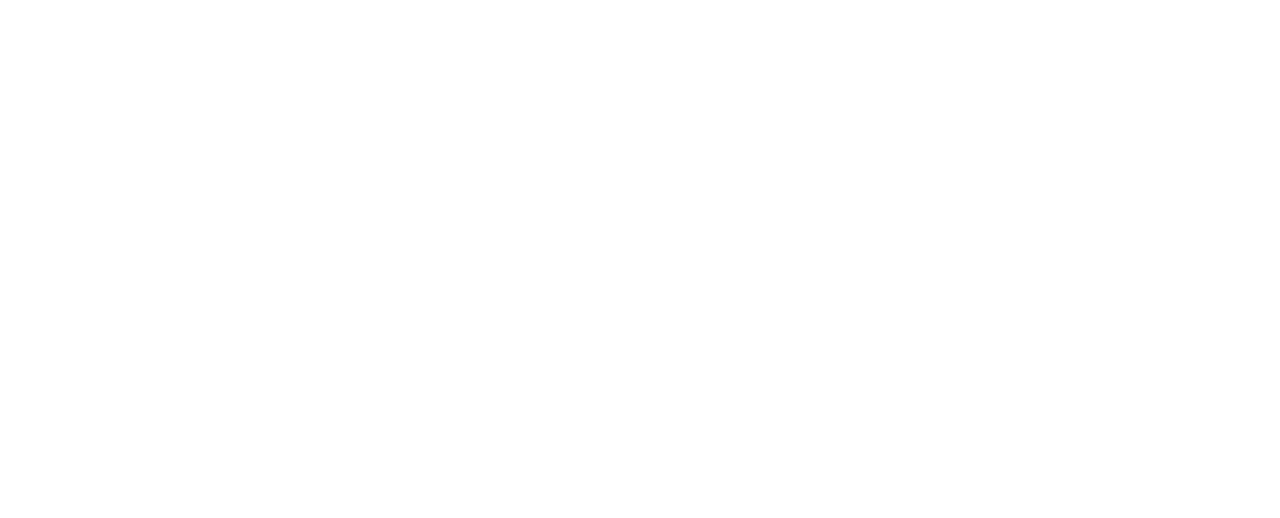
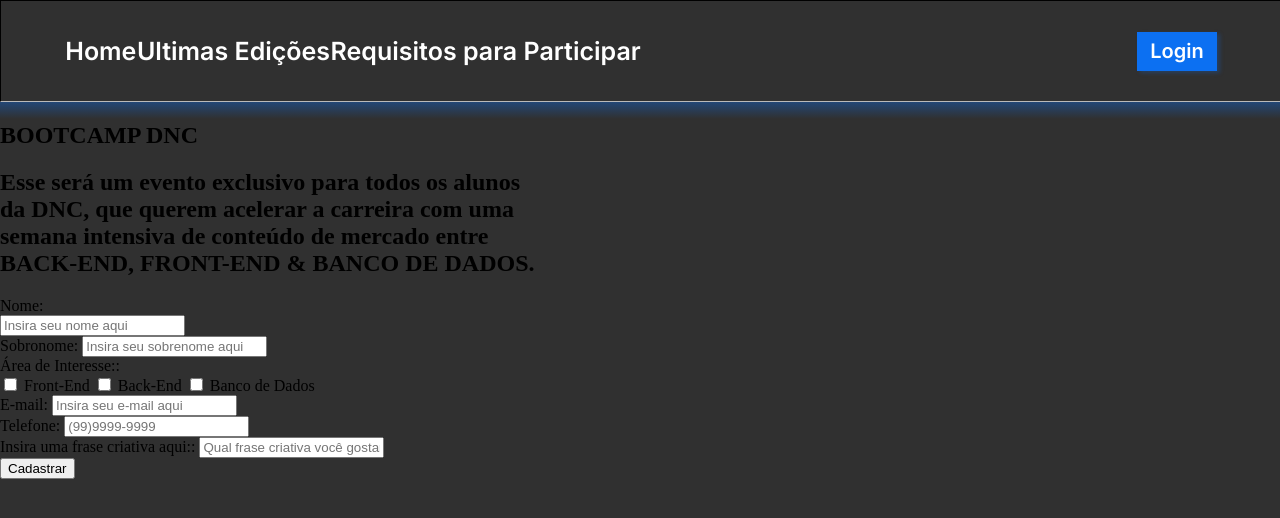
Before and after one commit to luiz124567/BOOTCAMP-DNC, a plain HTML site: page index.html in a window 1280 px wide. Drawn offline with Linux system fonts and the light colour scheme.

Commit message:
criaçao do estilo do menu

```diff
--- a/index.html
+++ b/index.html
@@ -3,9 +3,60 @@
 <head>
     <meta charset="UTF-8">
     <meta name="viewport" content="width=device-width, initial-scale=1.0">
+    <link rel="stylesheet" href="style.css">
     <title>BOOTCAMP DNC</title>
 </head>
 <body>
+    <nav id="principal">
+        <div id="menu">
+            <a href="">Home</a>
+            <a href="">Ultimas Edições</a>
+            <a href="">Requisitos para Participar</a>
+        </div>
+    <button>Login</button>
+    </nav>
+    <section>
+        <header>
+            <h1>BOOTCAMP DNC</h1>
+            <h2>Esse será um evento exclusivo para todos os alunos <br> da <b>DNC</b>, que querem <span class="invert">acelerar a carreira</span>  com uma <br> semana intensiva de conteúdo de mercado entre <br> <span class="invert">BACK-END, FRONT-END & BANCO DE DADOS.</span></h2>
+        </header>
+        <form action="">
+            <div class="form-group">
+                <label for="">Nome:</label>
+                <br>
+                <input type="text" placeholder="Insira seu nome aqui">
+            </div>
+            <div class="form-group">
+                <label for="">Sobronome:</label>
+                <input type="text" placeholder="Insira seu sobrenome aqui">
+            </div>
+            <div class="form-group">
+                <label for="">Área de Interesse::</label>
+                <div class="checkbox-items">
+                    <input type="checkbox" value="front">
+                    <label for="">Front-End</label>
 
+                    <input type="checkbox" value="front">
+                    <label for="">Back-End</label>
+
+                    <input type="checkbox" value="front">
+                    <label for="">Banco de Dados</label>
+                </div>
+            </div>
+            <div class="form-group">
+                <label for="">E-mail:</label>
+                <input type="email" placeholder="Insira seu e-mail aqui">
+            </div>
+            <div class="form-group">
+                <label for="">Telefone:</label>
+                <input type="text" placeholder="(99)9999-9999">
+            </div>
+            <div class="form-group">
+                <label for="">Insira uma frase criativa aqui::</label>
+                <input type="text" placeholder="Qual frase criativa você gostaria de falar? :)">
+            </div>
+            <input type="submit" value="Cadastrar">
+        </form>
+    </section>
 </body>
 </html>
--- /dev/null
+++ b/style.css
@@ -0,0 +1,57 @@
+@import url('https://fonts.googleapis.com/css2?family=Inter:wght@400;600;800&display=swap');
+:root{
+    --azul-dnc:#0C70F2;
+    --preto-dnc:#303030;
+    --cinza-hover:#C9C9C9;
+    --fonte-padrao:'inter'
+}
+body{
+    margin: 0;
+    padding: 0;
+    background: linear-gradient(180deg, rgba(12, 112, 242, 0.50) 19.91%, rgba(12, 112, 242, 0.00) 24.84%), #303030;
+    background-repeat: no-repeat;
+}
+#principal{
+    width: 100%;
+    height: 100px;
+    border: 1px solid black;
+    background:var(--preto-dnc);
+    display: flex;
+    justify-content: space-between;
+    align-items: center;
+    border-bottom: 1px solid #BABABA;
+}
+#principal div a{
+    color: #FFF;
+    font-family: Inter;
+    font-size: 25px;
+    font-style: normal;
+    font-weight: 600;
+    line-height: normal;
+    text-decoration: none;
+}
+#principal div a:hover{
+    color: #CCCCCC;
+}
+#menu{
+    display: flex;
+    width: 45%;
+    justify-content: space-around;
+    align-items: center;
+    margin-left: 5%;
+}
+#principal button{
+    margin-right: 5%;
+    background: #0C70F2;
+    box-shadow: 3px 2px 4px 0px rgba(12, 112, 242, 0.25);
+    width: 80px;
+    height: 39px;
+    border: 0;
+    color: #FFF;
+    font-family: Inter;
+    font-size: 20px;
+    font-style: normal;
+    font-weight: 600;
+    line-height: normal;
+    cursor: pointer;
+}
```
